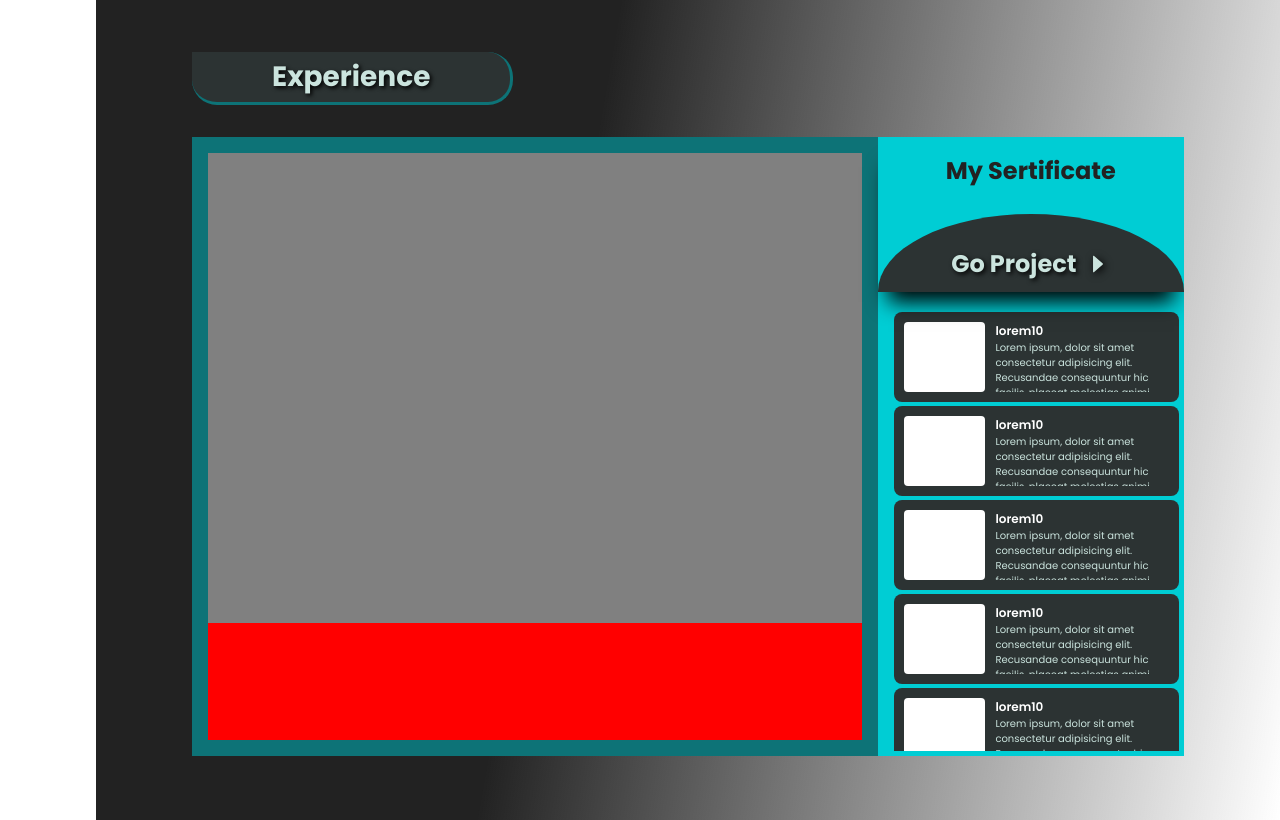
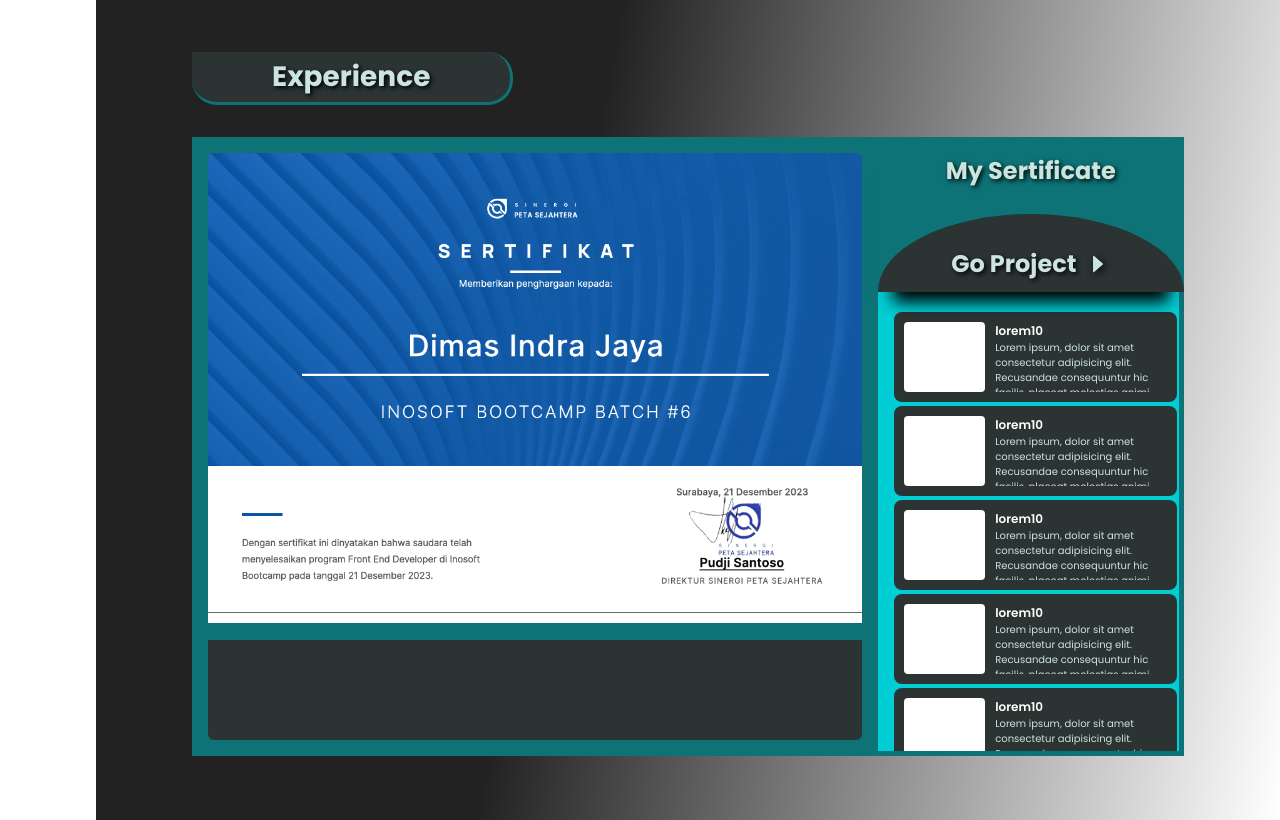
Before and after one commit to CryStealLz0/Project_Vite_Porotfolio, a React (Vite) app: page / in a window 1280 px wide. Shown: the part 1580-2400 px from the top of the page. Built offline with nearby package versions, Linux system fonts and the light colour scheme.

Commit message:
experience img

```diff
--- a/src/component/Experience/experience.tsx
+++ b/src/component/Experience/experience.tsx
@@ -12,7 +12,11 @@ function Experience() {
           <div className="content-experience">
             <div className="experience-content">
               <div className="container-experience">
-                <div className="experience-img"></div>
+                <div className="experience-img">
+                  <img src="./src/assets/Sertifikat/ino1.png" alt="" />
+                  <img src="./src/assets/Sertifikat/ino2.png" alt="" />
+                  <img src="./src/assets/Sertifikat/ino3.png" alt="" />
+                </div>
                 <div className="experience-des"></div>
               </div>
               <div className="container-choice">
--- a/src/style/Experience/experience.scss
+++ b/src/style/Experience/experience.scss
@@ -10,18 +10,30 @@
         width: 100%;
         display: flex;
         .container-experience {
+            position: relative;
             height: 100%;
             width: 100%;
-            padding: 1rem 1rem;
+            border: 1rem solid $secondary;
+            overflow: hidden;
             .experience-img {
                 height: 80%;
                 width: 100%;
+                border-radius: 6px 6px 0px 0px;
                 background: grey;
+                overflow-x: auto;
+                &::-webkit-scrollbar {
+                    width: 0;
+                }
             }
             .experience-des {
-                height: 20%;
+                position: absolute;
+                left: 0;
+                right: 0;
+                bottom: 0;
+                height: 100px;
                 width: 100%;
-                background: red;
+                background: $primary-variant;
+                border-radius: 0px 0px 6px 6px;
             }
         }
         .container-choice {
@@ -36,7 +48,8 @@
                 width: 100%;
                 overflow: hidden;
                 padding-top: 1rem;
-                box-shadow: 0px 20px 20px -10px black;
+                box-shadow: 0px 25px 15px -15px black;
+                background: $secondary;
                 z-index: 1;
                 font-size: 24px;
                 font-weight: 700;
@@ -54,7 +67,8 @@
                     right: 0;
                 }
                 h1 {
-                    color: $primary;
+                    color: $text-color-variant;
+                    text-shadow: 2px 2px 5px black;
 
                 }
                 .choice-buttons {
@@ -99,9 +113,10 @@
                 width: 100%;
                 padding:  1rem 0rem;
                 padding-left: 1rem;
-                padding-right: 5px;
+                padding-right: 2px;
+                border-right: 5px solid $secondary;
+                border-bottom: 5px solid $secondary ;
                 overflow-x: auto;
-                border-bottom: 5px solid $secondary-variant ;
                 &::-webkit-scrollbar {
                     width: 0px;
                 }
```
